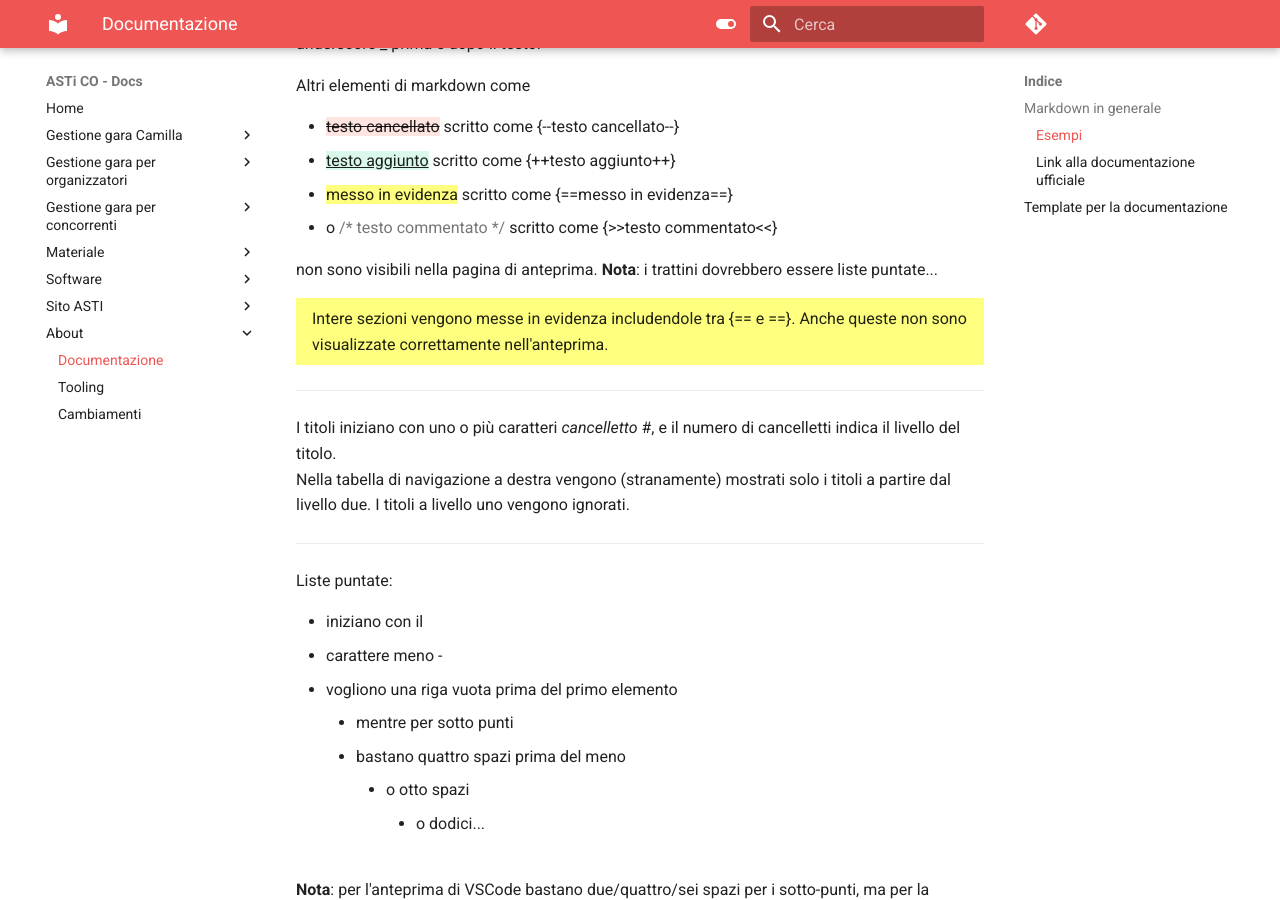
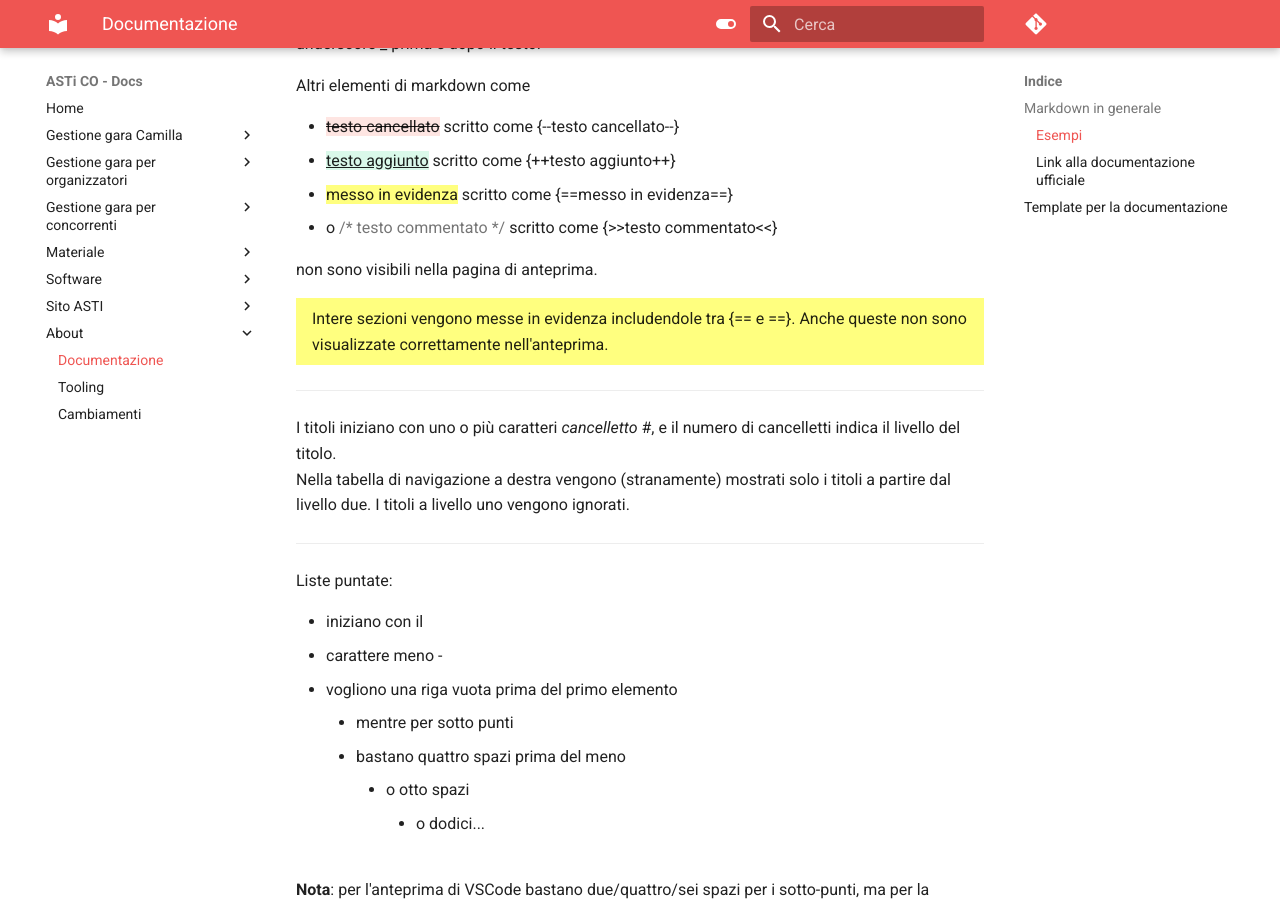
Before and after one commit to asti-co/doc, an MkDocs documentation site: the page built from docs/about/documentazione.md, in a window 1280 px wide and 900 px high, scrolled down 717 px. Built offline with MkDocs 1.6.1 and Material for MkDocs 9.7.7, drawn with Linux system fonts in a browser that asks for light colours; comment, search, counter and statistics services are not loaded.

Commit message:
tolto nota sbagliata

```diff
--- a/docs/about/documentazione.md
+++ b/docs/about/documentazione.md
@@ -31,7 +31,6 @@ Altri elementi di markdown come
 - o {>>testo commentato<<} scritto come {\>>testo commentato<<}
 
 non sono visibili nella pagina di anteprima.
-**Nota**: i trattini dovrebbero essere liste puntate...
 
 {==
 
```
